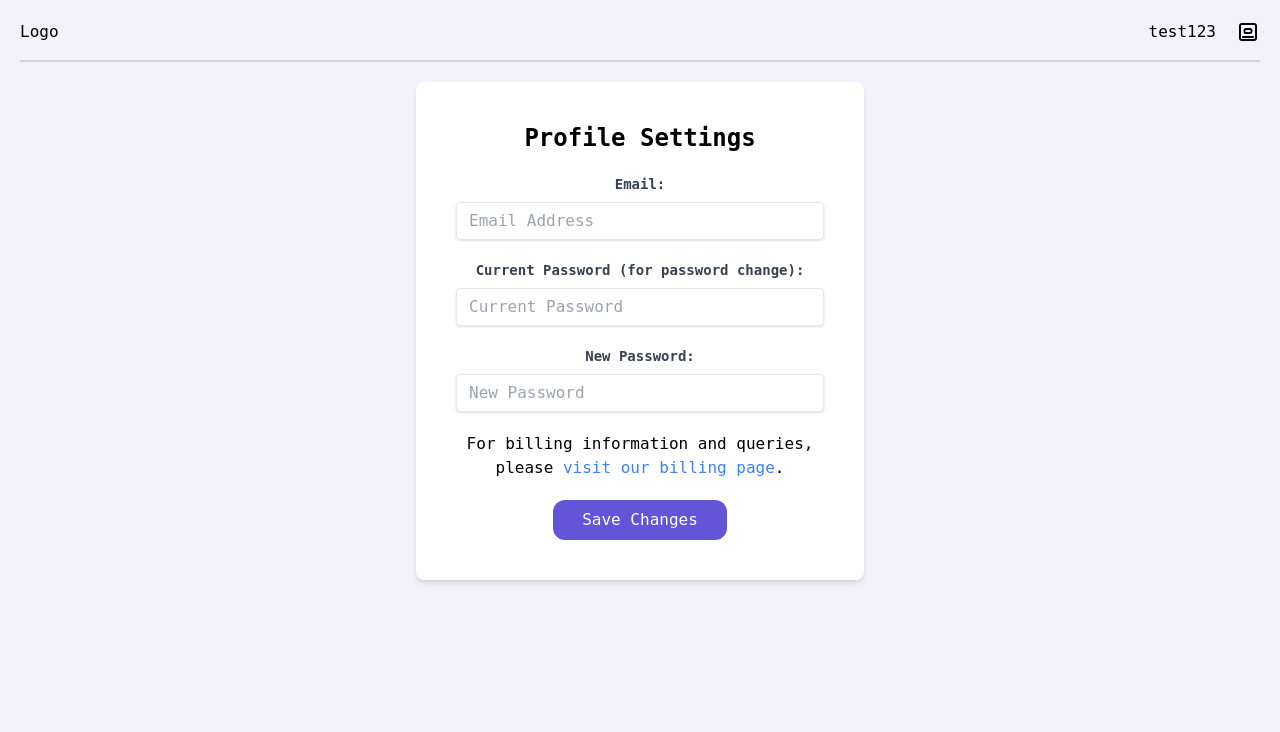
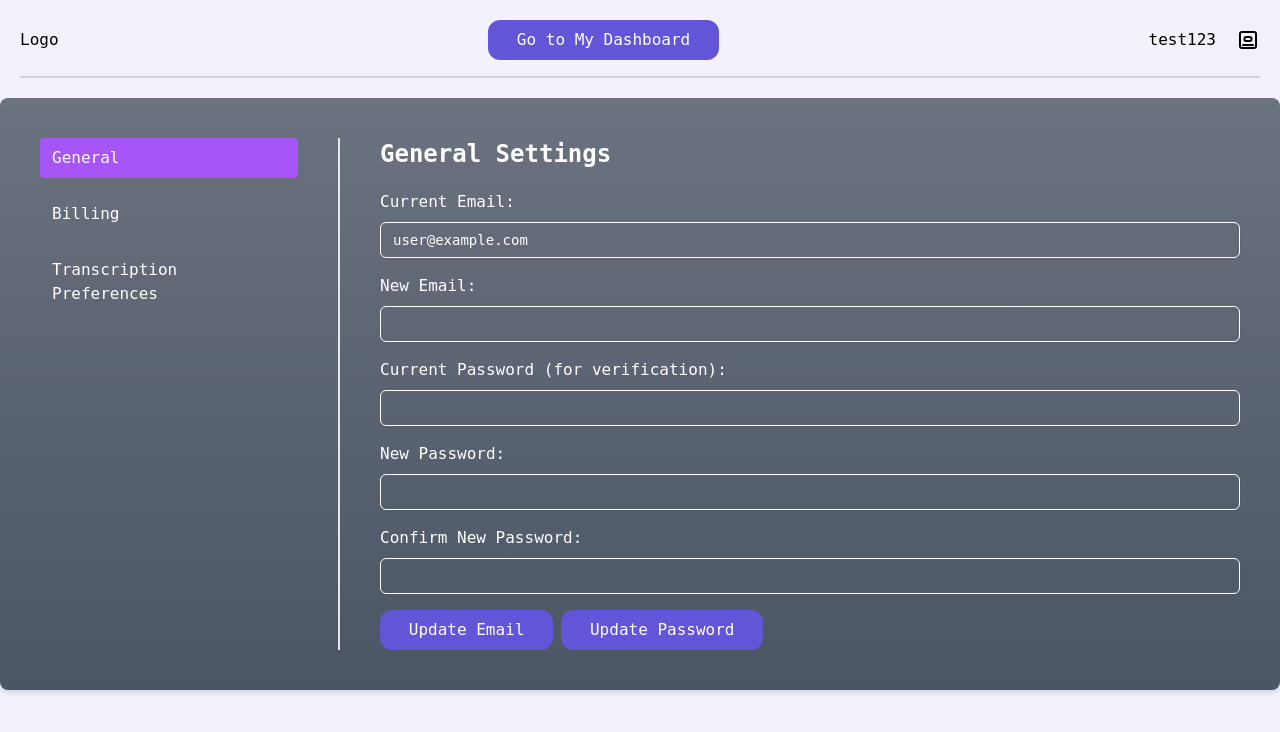
Before and after one commit to gosvig123/scriby, a Next.js app: page /settings in a window 1280 px wide. Shown: the top 732 px of the page. Built offline with nearby package versions, Linux system fonts and the light colour scheme.

Commit message:
feat, added endpoint and client for displaying transcriptions from db

```diff
--- a/src/components/Header.tsx
+++ b/src/components/Header.tsx
@@ -2,6 +2,7 @@
 import { useState } from 'react';
 import Link from 'next/link';
 import LoginModal from './auth/LoginModal';
+import { useRouter } from 'next/router';
 
 const AvatarIcon = () => (
   <svg
@@ -27,6 +28,9 @@ const AvatarIcon = () => (
 );
 
 export default function Header() {
+  const router = useRouter();
+  const fullUrl = router.asPath;
+
   const [isAuthenticated, setIsAuthenticated] = useState(true);
   const [userEmail, setUserEmail] = useState('test123');
   return (
@@ -41,6 +45,13 @@ export default function Header() {
             <h1>Logo</h1>
           </Link>
         </div>
+        {!fullUrl.includes('dashboard') && (
+          <Link href={'/dashboard'}>
+            <button className='solidPurpleButton'>
+              Go to My Dashboard
+            </button>
+          </Link>
+        )}
         {isAuthenticated ? (
           <div className='flex items-center gap-5'>
             <span>{userEmail}</span>
--- a/src/components/TranscriptionList.tsx
+++ b/src/components/TranscriptionList.tsx
@@ -13,9 +13,12 @@ const TranscriptionsList = ({
   transcriptions,
 }: TranscriptionListProps) => {
   const [selectedFormat, setSelectedFormat] = useState('txt');
+
+
   const [checkedTranscriptions, setCheckedTranscriptions] = useState<
     string[]
   >([]); // Using array of names as an identifier
+
 
   const handleCheckboxChange = (
     itemName: string,
--- a/src/components/settings.tsx
+++ b/src/components/settings.tsx
@@ -1,76 +1,189 @@
-// ProfileSettings.tsx
-import React from 'react';
+import React, { useState, forwardRef } from 'react';
+
+interface InputProps
+  extends React.InputHTMLAttributes<HTMLInputElement> {
+  className?: string;
+}
+
+const Input = forwardRef<HTMLInputElement, InputProps>(
+  ({ className, ...props }, ref) => {
+    return (
+      <input
+        className={`flex h-9 w-full rounded-md border border-white bg-transparent px-3 py-1 text-sm shadow-sm transition-colors placeholder:text-muted-foreground focus-visible:outline-none focus-visible:ring-1 focus-visible:ring-purple-500 disabled:cursor-not-allowed disabled:opacity-50 ${
+          className || ''
+        }`}
+        ref={ref}
+        {...props}
+      />
+    );
+  }
+);
+
+Input.displayName = 'Input';
 
 const ProfileSettings: React.FC = () => {
+  const [activeTab, setActiveTab] = useState('General');
+  const [email, setEmail] = useState('user@example.com');
+  const [newEmail, setNewEmail] = useState('');
+  const [currentPassword, setCurrentPassword] = useState('');
+  const [newPassword, setNewPassword] = useState('');
+  const [confirmPassword, setConfirmPassword] = useState('');
+
+  const handlePasswordChange = () => {
+    if (!currentPassword) {
+      alert('Please enter your current password.');
+      return;
+    }
+    if (newPassword !== confirmPassword) {
+      alert('New password and confirm password do not match.');
+      return;
+    }
+    if (newPassword && currentPassword) {
+      alert('Password updated successfully!');
+      setCurrentPassword('');
+      setNewPassword('');
+      setConfirmPassword('');
+    }
+  };
+
+  const handleEmailChange = () => {
+    if (!currentPassword) {
+      alert('Please enter your current password to change email.');
+      return;
+    }
+    if (newEmail) {
+      setEmail(newEmail);
+      setNewEmail('');
+      alert('Email updated successfully!');
+    }
+  };
+
   return (
-    <div className='w-full max-w-md mx-auto p-10 bg-white shadow-md rounded-lg'>
-      <h2 className='text-2xl font-bold mb-5 text-center'>
-        Profile Settings
+    <div className='w-full max-w-7xl mx-auto p-10 bg-gradient-to-b from-gray-500 to-gray-600 shadow-md rounded-lg flex text-white'>
+      {/* Vertical Menu */}
+      <div className='w-1/4 pr-10 border-r-2 border-gray-200'>
+        <ul className='space-y-4'>
+          {['General', 'Billing', 'Transcription Preferences'].map(
+            (tab) => (
+              <li key={tab}>
+                <button
+                  className={`block w-full text-left px-3 py-2 rounded ${
+                    activeTab === tab
+                      ? 'bg-purple-500'
+                      : 'bg-transparent'
+                  }`}
+                  onClick={() => setActiveTab(tab)}
+                >
+                  {tab}
+                </button>
+              </li>
+            )
+          )}
+        </ul>
+      </div>
+
+      {/* Content */}
+      <div className='w-3/4 pl-10'>
+        {activeTab === 'General' && (
+          <>
+            <h2 className='text-2xl font-bold mb-5'>
+              General Settings
             </h2>
-
-      <form className='space-y-5'>
-        <div>
-          <label
-            className='block text-gray-700 text-sm font-bold mb-2 text-center'
-            htmlFor='email'
-          >
-            Email:
+            <div className='mb-4'>
+              <label className='block mb-2' htmlFor='currentEmail'>
+                Current Email:
               </label>
-          <input
-            className='shadow appearance-none border rounded w-full py-2 px-3 text-gray-700 leading-tight focus:outline-none focus:shadow-outline'
-            id='email'
+              <Input
+                id='currentEmail'
                 type='email'
-            placeholder='Email Address'
+                value={email}
+                readOnly
               />
             </div>
-
-        <div>
-          <label
-            className='block text-gray-700 text-sm font-bold mb-2 text-center'
-            htmlFor='current-password'
-          >
-            Current Password (for password change):
+            <div className='mb-4'>
+              <label className='block mb-2' htmlFor='newEmail'>
+                New Email:
               </label>
-          <input
-            className='shadow appearance-none border rounded w-full py-2 px-3 text-gray-700 leading-tight focus:outline-none focus:shadow-outline'
-            id='current-password'
-            type='password'
-            placeholder='Current Password'
+              <Input
+                id='newEmail'
+                type='email'
+                value={newEmail}
+                onChange={(e) => setNewEmail(e.target.value)}
               />
             </div>
-
-        <div>
-          <label
-            className='block text-gray-700 text-sm font-bold mb-2 text-center'
-            htmlFor='new-password'
-          >
+            <div className='mb-4'>
+              <label className='block mb-2' htmlFor='currentPassword'>
+                Current Password (for verification):
+              </label>
+              <Input
+                id='currentPassword'
+                type='password'
+                value={currentPassword}
+                onChange={(e) => setCurrentPassword(e.target.value)}
+              />
+            </div>
+            <div className='mb-4'>
+              <label className='block mb-2' htmlFor='newPassword'>
                 New Password:
               </label>
-          <input
-            className='shadow appearance-none border rounded w-full py-2 px-3 text-gray-700 leading-tight focus:outline-none focus:shadow-outline'
-            id='new-password'
+              <Input
+                id='newPassword'
                 type='password'
-            placeholder='New Password'
+                value={newPassword}
+                onChange={(e) => setNewPassword(e.target.value)}
               />
             </div>
+            <div className='mb-4'>
+              <label className='block mb-2' htmlFor='confirmPassword'>
+                Confirm New Password:
+              </label>
+              <Input
+                id='confirmPassword'
+                type='password'
+                value={confirmPassword}
+                onChange={(e) => setConfirmPassword(e.target.value)}
+              />
+            </div>
+            <button
+              className='solidPurpleButton mr-2'
+              onClick={handleEmailChange}
+            >
+              Update Email
+            </button>
+            <button
+              className='solidPurpleButton'
+              onClick={handlePasswordChange}
+            >
+              Update Password
+            </button>
+          </>
+        )}
 
-        <div className='mt-5 text-center'>
-          <p>
-            For billing information and queries, please{' '}
-            <a
-              href='/billing'
-              className='text-blue-500 hover:underline'
+        {activeTab === 'Billing' && (
+          <div>
+            <h2 className='text-2xl font-bold mb-5'>Billing Info</h2>
+            <button className='solidGreenButton'>
+              Update Billing
+            </button>
+            <input type='range' className='mt-5' />
+          </div>
+        )}
+
+        {activeTab === 'Transcription Preferences' && (
+          <div>
+            <h2 className='text-2xl font-bold mb-5'>
+              Transcription Preferences
+            </h2>
+            <label
+              htmlFor='fileUpload'
+              className='custom-file-upload'
             >
-              visit our billing page
-            </a>
-            .
-          </p>
+              Upload Transcript
+            </label>
+            <input type='file' id='fileUpload' />
           </div>
-
-        <div className='flex justify-center mt-8'>
-          <button className='solidPurpleButton'>Save Changes</button>
+        )}
       </div>
-      </form>
     </div>
   );
 };
--- /dev/null
+++ b/src/pages/api/getmytranscriptions.ts
@@ -0,0 +1,34 @@
+import { PrismaClient } from '@prisma/client';
+
+const prisma = new PrismaClient();
+import { decodeCookie } from '../../../lib/jwt/decodeToken';
+export default async function handle(req: any, res: any) {
+  if (req.method === 'GET') {
+    const rawCookie = req.headers.cookie;
+    console.log(rawCookie);
+    const userDetails = decodeCookie(rawCookie);
+
+    console.log(userDetails);
+    if (!userDetails || !userDetails.id) {
+      return res.status(400).json({ error: 'User ID is required' });
+    }
+
+    try {
+      const transcriptions = await prisma.transcription.findMany({
+        where: {
+          userId: userDetails.id,
+        },
+        select: {
+          name: true,
+          createdAt: true,
+        },
+      });
+
+      return res.status(200).json(transcriptions);
+    } catch (error) {
+      return res.status(500).json({ error: 'Internal Server Error' });
+    }
+  } else {
+    return res.status(405).end(); // Method not allowed
+  }
+}
--- a/src/pages/dashboard/index.tsx
+++ b/src/pages/dashboard/index.tsx
@@ -17,12 +17,37 @@ export default function Dashboard() {
     // Add more dummy data or fetch real data later
   ];
 
+  const [transcriptions, setTranscriptions] = useState<any[]>([]);
+
+  useEffect(() => {
+    const fetchTranscriptions = async () => {
+      // Assuming the user ID is 1, replace this with actual user ID or authentication mechanism.
+      const response = await fetch('/api/getmytranscriptions', {
+        credentials: 'include',
+      });
+      if (response.ok) {
+        const data: any[] = await response.json();
+        console.log(data);
+        const formattedData = data.map((item) => ({
+          name: item.name,
+          date: new Date(item.createdAt).toLocaleDateString(), // Format date as required
+        }));
+        setTranscriptions(formattedData);
+      } else {
+        // Handle the error case
+        console.error('Failed to fetch transcriptions');
+      }
+    };
+
+    fetchTranscriptions();
+  }, []);
+
   const tabs = [
     { name: 'Upload', component: <UploadFile /> },
     {
       name: 'Transcriptions',
       component: (
-        <TranscriptionList transcriptions={dummyTranscriptions} />
+        <TranscriptionList transcriptions={transcriptions} />
       ),
     },
     // {
```
Lines whose indentation alone changed are shown as unchanged.
